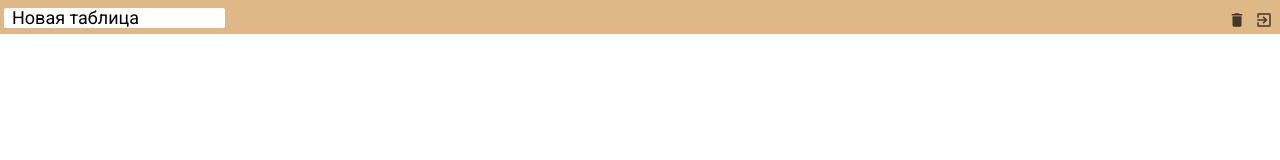
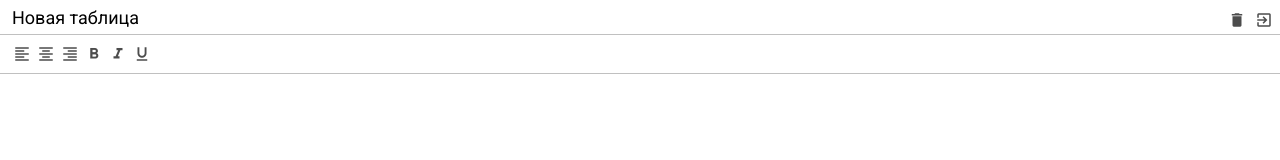
Before and after one commit to YuriAnisimov27/js-excel, a website built with webpack: page src/index.html in a window 1280 px wide. Built offline with nearby package versions, Linux system fonts and the light colour scheme.

Commit message:
markup:toolbar

```diff
--- a/src/index.html
+++ b/src/index.html
@@ -14,7 +14,6 @@
 
             <div class="excel__header">
                 <input type="text" class="input" value="Новая таблица">
-
                 <div>
                     <div class="button">
                         <span class="material-icons">delete</span>
@@ -25,7 +24,29 @@
                 </div>
             </div>
 
-            <div class="excel__toolbar"></div>
+            <div class="excel__toolbar">
+
+                <div class="button">
+                    <span class="material-icons">format_align_left</span>
+                </div>
+                <div class="button">
+                    <span class="material-icons">format_align_center</span>
+                </div>
+                <div class="button">
+                    <span class="material-icons">format_align_right</span>
+                </div>
+                <div class="button">
+                    <span class="material-icons">format_bold</span>
+                </div>
+                <div class="button">
+                    <span class="material-icons">format_italic</span>
+                </div>
+                <div class="button">
+                    <span class="material-icons">format_underlined</span>
+                </div>
+
+            </div>
+
             <div class="excel__formula"></div>
             <div class="excel__table"></div>
         </div>
--- a/src/scss/_variables.scss
+++ b/src/scss/_variables.scss
@@ -1,2 +1,3 @@
 $header-height: 34px;
+$toolbar-height: 40px;
 $border-color: #c0c0c0;
--- a/src/scss/header.scss
+++ b/src/scss/header.scss
@@ -10,7 +10,6 @@
   padding: 8px 4px 0px;
   display: flex;
   justify-content: space-between;
-  background-color: burlywood;
 
   & .input {
     margin: 0;
--- a/src/scss/toolbar.scss
+++ b/src/scss/toolbar.scss
@@ -2,5 +2,17 @@
 @import "mixins";
 
 .excel__toolbar {
+  position: absolute;
+  height: $toolbar-height;
+  left: 0;
+  right: 0;
+  top: $header-height;
+  border-top: 1px solid $border-color;
+  border-bottom: 1px solid $border-color;
+  padding: 7px 10px;
+  display: flex;
 
+  .button {
+    @include button();
+  }
 }
```
